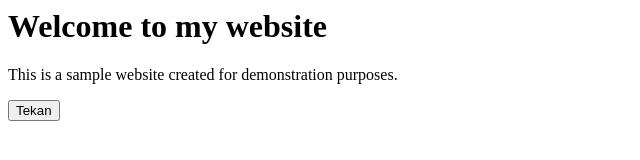
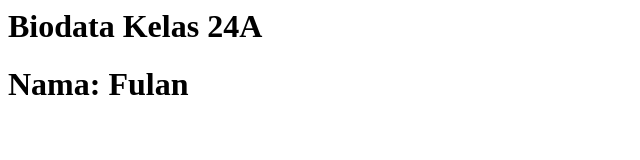
Before and after one commit to muharitss/shopee, a plain HTML site: page index.html in a window 1280 px wide. Shown: the whole page, without its empty margins (0-640 px from the left). Drawn offline with Linux system fonts and the light colour scheme.

Commit message:
feat: contoh tugas

```diff
--- a/index.html
+++ b/index.html
@@ -1,10 +1,17 @@
 <html>
-    <header>
+    <head>
 
-    </header>
+    </head>
     <body>
-        <h1>Welcome to my website</h1>
-        <p>This is a sample website created for demonstration purposes.</p>
-        <button>Tekan</button>
+        <h1>Biodata Kelas 24A</h1>
+        <div class="yuda">
+            <h1>Nama: Fulan</h1>
+
+        </div>
+        <div class="rizal">
+
+        </div>
+
+
     </body>
 </html>
```
